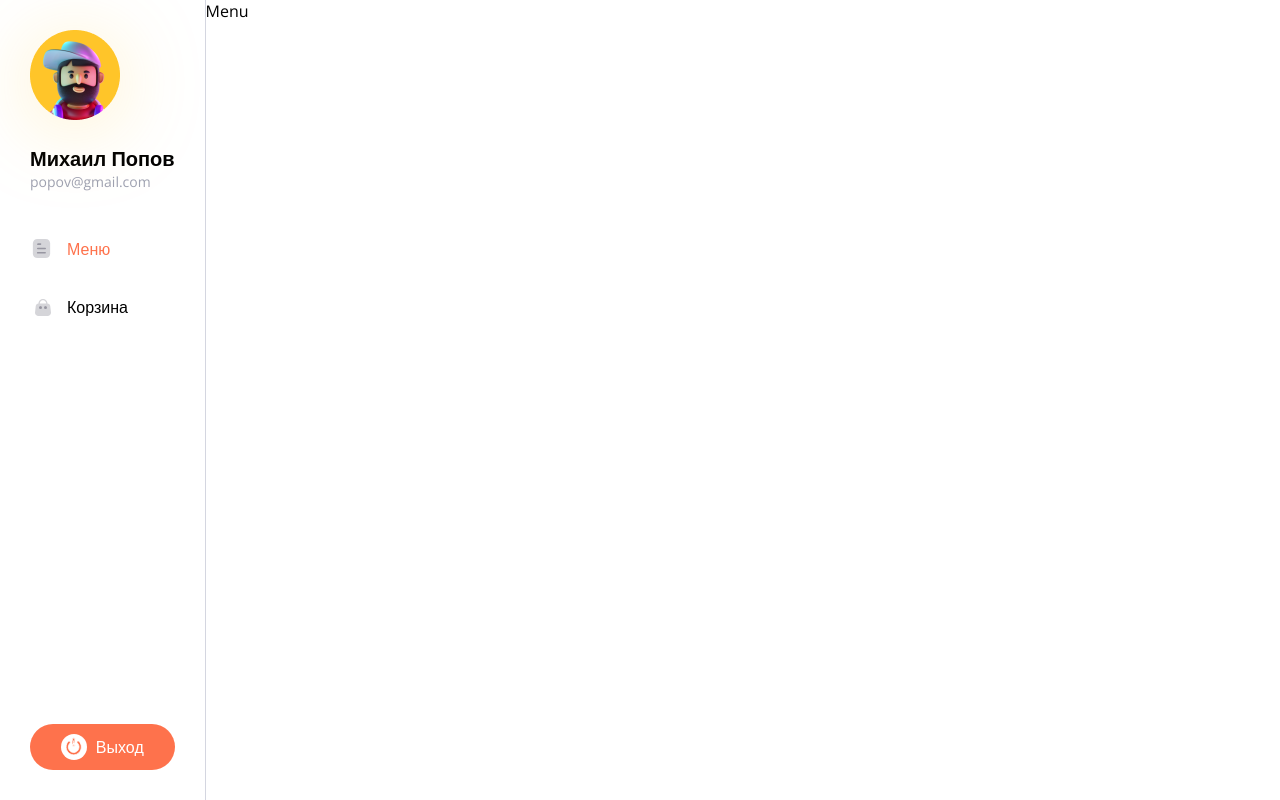
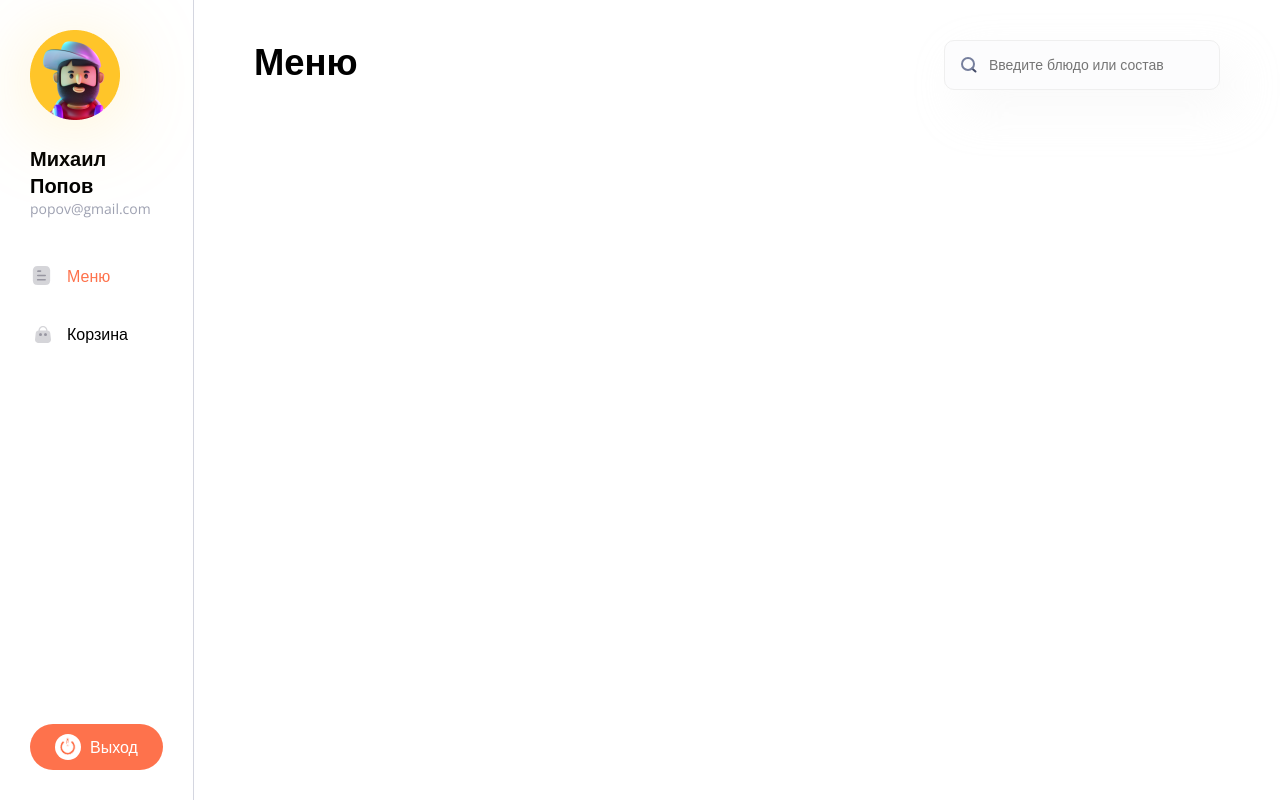
Before and after one commit to alexeygedz/pizza-app, a React (Vite) app: page / in a window 1280 px wide. Built offline with nearby package versions, Linux system fonts and the light colour scheme.

Commit message:
Создание верхнего меню

```diff
--- /dev/null
+++ b/src/components/Headling/Headling.module.css
@@ -0,0 +1,8 @@
+.h1 {
+	color: var(--text-color);
+	font-size: 36.413px;
+	font-style: normal;
+	font-weight: 600;
+	line-height: 120%;
+	margin: 0;
+}
--- /dev/null
+++ b/src/components/Headling/Headling.props.ts
@@ -0,0 +1,5 @@
+import { HTMLAttributes, ReactNode } from 'react';
+
+export interface HeadlingProps extends HTMLAttributes<HTMLHeadingElement> {
+	children: ReactNode;
+}
--- /dev/null
+++ b/src/components/Headling/Headling.tsx
@@ -0,0 +1,11 @@
+import styles from './Headling.module.css';
+import cn from 'classnames';
+import { HeadlingProps } from './Headling.props';
+
+function Headling({ children, className, ...props }: HeadlingProps) {
+	return (
+		<h1 className={cn(className, styles['h1'])} {...props} >{children}</h1>
+	);
+}
+
+export default Headling;
--- /dev/null
+++ b/src/components/Search/Search.module.css
@@ -0,0 +1,22 @@
+.input {
+	font-size: 14px;
+	font-style: normal;
+	font-weight: 400;
+	color: var(--text-color);
+	background-color: #FCFCFD;;
+	border: 1px solid #EFEFEF;
+	box-shadow: 15px 20px 45px 0px rgba(233, 233, 233, 0.25);
+	border-radius: 10px;
+	padding: 16px 30px 16px 44px;
+	min-width: 200px;
+}
+
+.input-wrapper {
+	position: relative;
+}
+
+.icon {
+	position: absolute;
+	left: 17px;
+	top: 17px;
+}
--- /dev/null
+++ b/src/components/Search/Search.props.ts
@@ -0,0 +1,5 @@
+import { InputHTMLAttributes } from 'react';
+
+export interface SearchProps extends InputHTMLAttributes<HTMLInputElement> {
+	isValid?: boolean;
+}
--- /dev/null
+++ b/src/components/Search/Search.tsx
@@ -0,0 +1,18 @@
+import { forwardRef } from 'react';
+import styles from './Search.module.css';
+import cn from 'classnames';
+import { SearchProps as SearchProps } from './Search.props';
+
+const Search = forwardRef<HTMLInputElement, SearchProps>(function Input({ isValid = true, className, ...props }, ref) {
+	return (
+		<div className={styles['input-wrapper']}>
+			<input ref={ref} className={cn(styles['input'], className, {
+				[styles['invalid']]: isValid
+			})} {...props}/>
+			<img className={styles['icon']} src="/search-icon.svg" alt="Иконка лупы" />
+		</div>
+
+	);
+});
+
+export default Search;
--- a/src/layout/Menu/Layout.module.css
+++ b/src/layout/Menu/Layout.module.css
@@ -64,3 +64,8 @@
 	line-height: normal;
 	color: #9EA1B1;
 }
+
+.content {
+	padding: 40px 60px;
+	width: 100%;
+}
--- a/src/layout/Menu/Layout.tsx
+++ b/src/layout/Menu/Layout.tsx
@@ -31,7 +31,7 @@
 				Выход
 			</Button>
 		</div>
-		<div>
+		<div className={styles['content']}>
 			<Outlet />
 		</div>
 	</div>;
--- /dev/null
+++ b/src/pages/Menu/Menu.module.css
@@ -0,0 +1,4 @@
+.head {
+	display: flex;
+	justify-content: space-between;
+}
--- a/src/pages/Menu/Menu.tsx
+++ b/src/pages/Menu/Menu.tsx
@@ -1,3 +1,12 @@
+import Headling from '../../components/Headling/Headling';
+import Search from '../../components/Search/Search';
+import styles from './Menu.module.css';
+
 export function Menu() {
-	return <>Menu</>;
+	return <>
+		<div className={styles['head']}>
+			<Headling>Меню</Headling>
+			<Search placeholder='Введите блюдо или состав'/>
+		</div>
+	</>;
 }
```
Also changed, not shown: src/App.tsx (deleted, +0 -25 lines), public/search-icon.svg (added).
